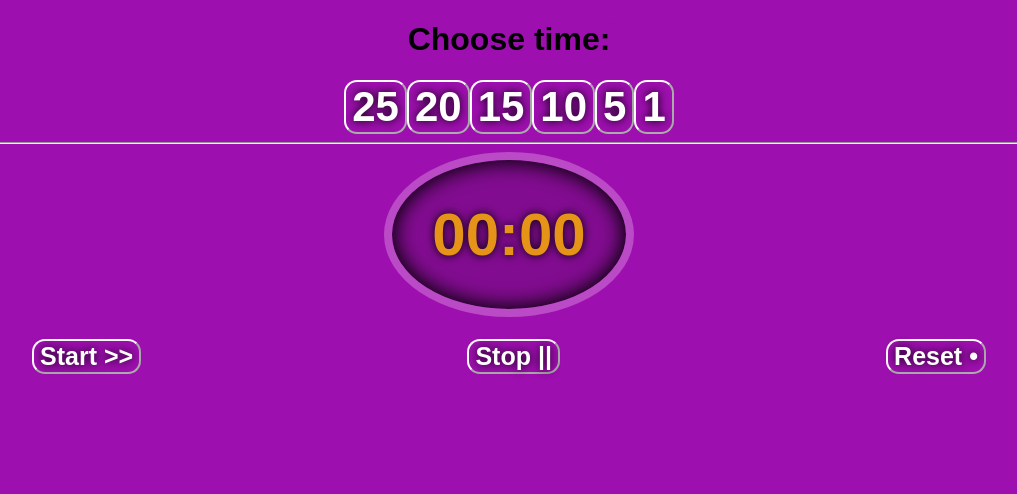
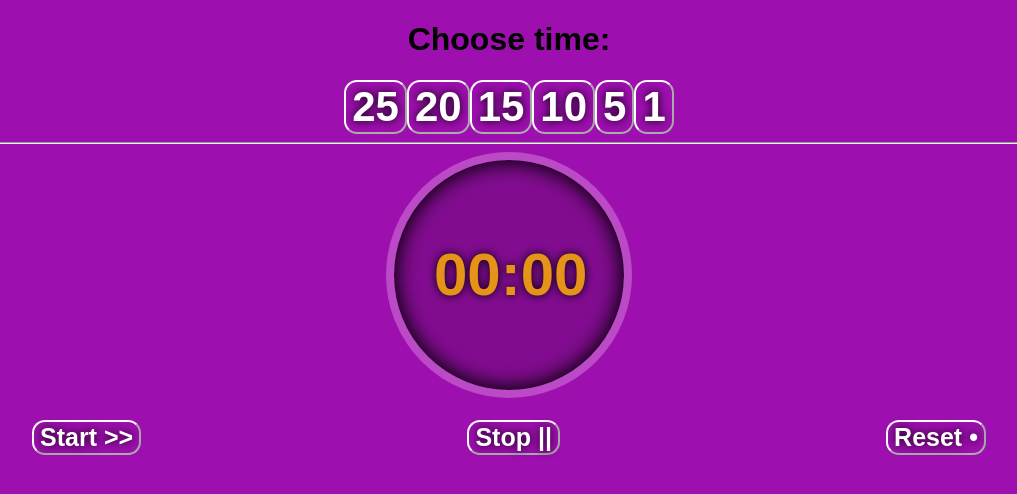
Before and after one commit to hodaya55/react-pomodoro-clock, a React (Create React App) app: page / in a window 1280 px wide. Shown: the top 494 px of the page, without its empty margins (131-1148 px from the left). Built offline with nearby package versions, Linux system fonts and the light colour scheme.

Commit message:
change css

```diff
--- a/src/App.css
+++ b/src/App.css
@@ -1,6 +1,9 @@
 body {
   background: #9d0fae;
+  /* background: #181519eb; */
 }
+
+/* background: #ab0423; */
 
 .App {
   text-align: center;
@@ -40,8 +43,9 @@ body {
   font-size: 60px;
   background: #760b82a8;
   border-radius: 50%;
-  width: fit-content;
-  height: fit-content;
+  width: 150px;
+  height: 150px;
+  line-height: 150px;
   padding: 40px;
   border: solid 8px #bb4ac7;
   margin: auto;
```
